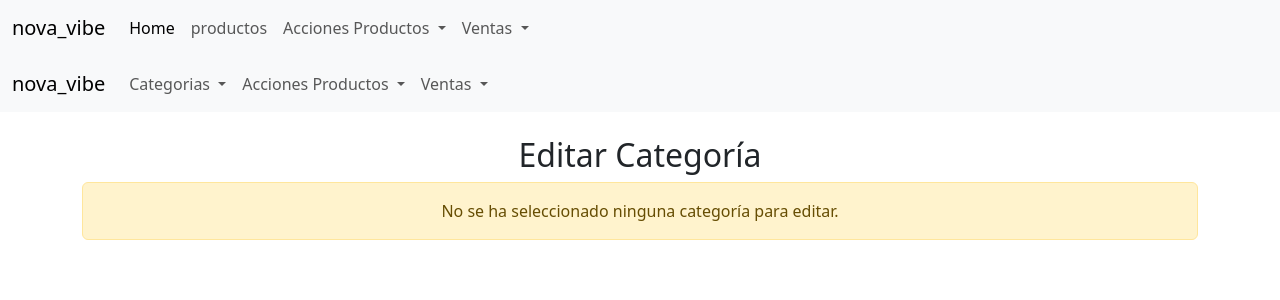
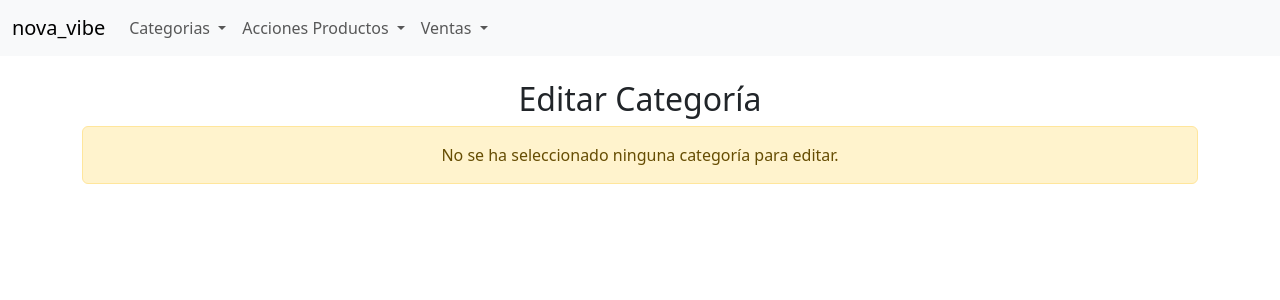
Before and after one commit to AntonioLuis3181/Proyecto-PHP, a PHP site: page /editar_categoria.php in a window 1280 px wide. Shown: the top 300 px of the page. Run offline with PHP 8.4, Linux system fonts and the light colour scheme; data that the repository does not hold is empty.

Commit message:
Ventas y categorias

```diff
--- a/buscar_por_nombre.php
+++ b/buscar_por_nombre.php
@@ -1,7 +1,6 @@
 <?php
 require_once("config.php");
 $conexion = obtenerConexion();
-
 include_once("index.html");
 
 echo "<div class='container mt-4'>";
--- a/editar_categoria.php
+++ b/editar_categoria.php
@@ -1,8 +1,6 @@
 <?php
 require_once("config.php");
 $conexion = obtenerConexion();
-
-include_once("index.php");
 
 include_once("index.html");
 
--- a/index.php
+++ /dev/null
@@ -1,55 +0,0 @@
-<?php
-require_once("config.php");
-?>
-
-<!DOCTYPE html>
-<html>
-
-<head>
-  <title>nova_vibe</title>
-  <meta charset="utf-8">
-  <meta name="viewport" content="width=device-width, initial-scale=1">
-  <link href="https://cdn.jsdelivr.net/npm/bootstrap@5.3.8/dist/css/bootstrap.min.css" rel="stylesheet" integrity="sha384-sRIl4kxILFvY47J16cr9ZwB07vP4J8+LH7qKQnuqkuIAvNWLzeN8tE5YBujZqJLB" crossorigin="anonymous">
-</head>
-
-<body>
-  <nav class="navbar navbar-expand-lg bg-body-tertiary">
-    <div class="container-fluid">
-      <a class="navbar-brand" href="#">nova_vibe</a>
-      <button class="navbar-toggler" type="button" data-bs-toggle="collapse" data-bs-target="#navbarSupportedContent" aria-controls="navbarSupportedContent" aria-expanded="false" aria-label="Toggle navigation">
-        <span class="navbar-toggler-icon"></span>
-      </button>
-      <div class="collapse navbar-collapse" id="navbarSupportedContent">
-        <ul class="navbar-nav me-auto mb-2 mb-lg-0">
-          <li class="nav-item">
-            <a class="nav-link active" aria-current="page" href="index.php">Home</a>
-          </li>
-          <li class="nav-item">
-            <a class="nav-link" href="productos.php">productos</a>
-          </li>
-          <li class="nav-item dropdown">
-            <a class="nav-link dropdown-toggle" href="#" role="button" data-bs-toggle="dropdown" aria-expanded="false">
-              Acciones Productos
-            </a>
-            <ul class="dropdown-menu">
-              <li><a class="dropdown-item" href="altaProducto.php">Alta Producto</a></li>
-            </ul>
-          </li>
-          <li class="nav-item dropdown">
-            <a class="nav-link dropdown-toggle" href="#" role="button" data-bs-toggle="dropdown" aria-expanded="false">
-              Ventas
-            </a>
-            <ul class="dropdown-menu">
-              <li><a class="dropdown-item" href="sale.php">Gestion de Ventas</a></li>
-              <li><a class="dropdown-item" href="listadoVentas.php">Listado de Ventas</a></li>
-            </ul>
-
-          </li>
-        </ul>
-      </div>
-    </div>
-  </nav>
-  <script src="https://cdn.jsdelivr.net/npm/bootstrap@5.3.8/dist/js/bootstrap.bundle.min.js" integrity="sha384-FKyoEForCGlyvwx9Hj09JcYn3nv7wiPVlz7YYwJrWVcXK/BmnVDxM+D2scQbITxI" crossorigin="anonymous"></script>
-</body>
-
-</html>
--- a/procesoAltaProducto.php
+++ b/procesoAltaProducto.php
@@ -3,7 +3,7 @@
 //require_once("funcionesUtiles.php");
 //comprobarSesionAdmin();
 require_once("config.php");
-include_once("index.php");
+include_once("index.html");
 ?>
 
 <!DOCTYPE html>
```
Also changed, not shown: categories.php (deleted), category.php (deleted).
